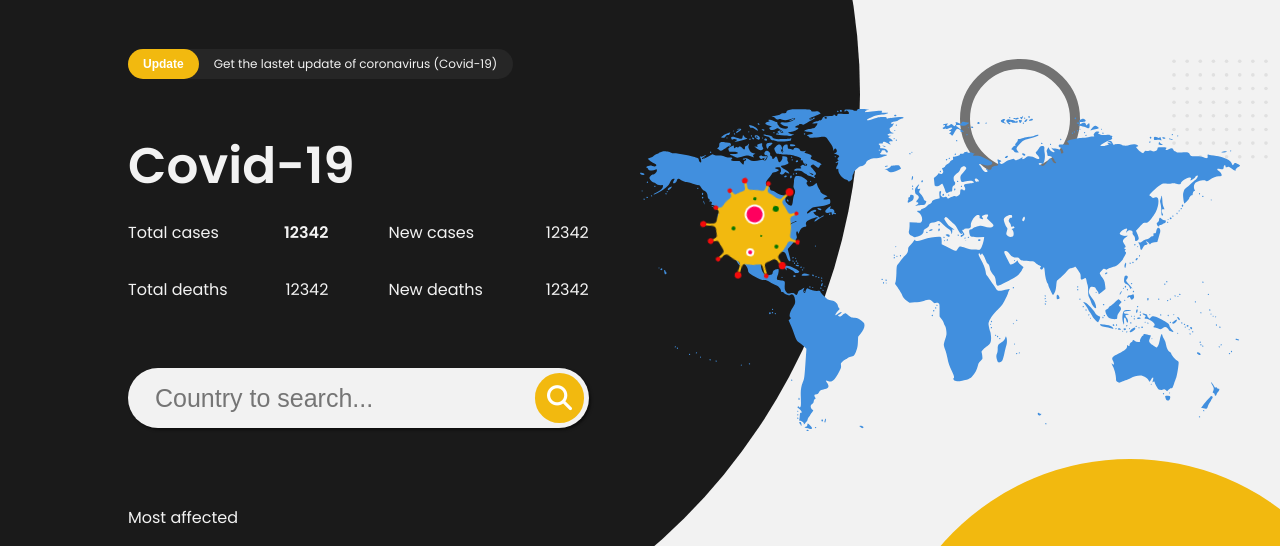
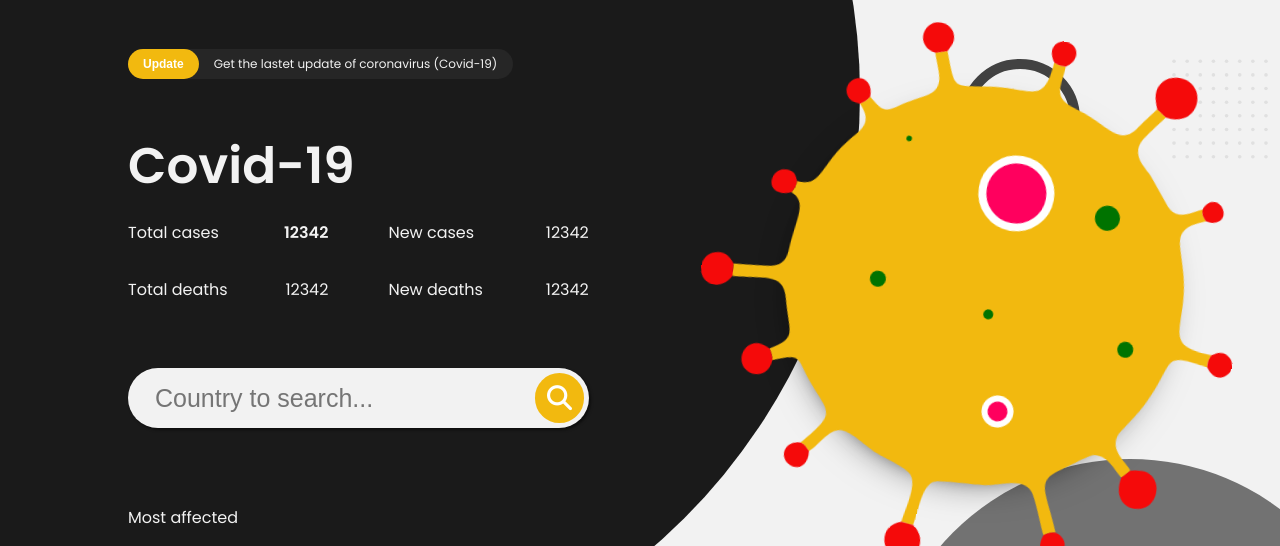
Before and after one commit to FabianXRL16/Covid-19, a website: page index.html in a window 1280 px wide. Shown: the part 91-637 px from the top of the page. Drawn offline with Linux system fonts and the light colour scheme; no server answers.

Commit message:
Animation v2 virus

```diff
--- a/Assets/Sass/_animations.scss
+++ b/Assets/Sass/_animations.scss
@@ -82,10 +82,10 @@
     transform: translateX(0px);
   }
   33%{
-    transform: translateX(2px);
+    transform: translateX(10px);
   }
   66%{
-    transform: translateX(-2px);
+    transform: translateX(-10px);
   }
   100%{
     transform: translateX(0px);
@@ -97,16 +97,16 @@
     transform: translate(0px, 0px);
   }
   20%{
-    transform: translate(1px, 1px);
+    transform: translate(5px, 5px);
   }
   40%{
-    transform: translate(-1px, 1px);
+    transform: translate(-5px, 5px);
   }
   80%{
-    transform: translate(1px, -1px);
+    transform: translate(5px, -5px);
   }
   100%{
-    transform: translate(-1px, -1px);
+    transform: translate(-5px, -5px);
   }
 }
 
@@ -115,7 +115,7 @@
     transform: translate(0px, 0px);
   }
   50%{
-    transform: translate(2px, -2px);
+    transform: translate(10px, -10px);
   }
 }
 
@@ -124,10 +124,10 @@
     transform: translate(0px, 0px);
   }
   20%{
-    transform: translate(2px, 0px);
+    transform: translate(10px, 0px);
   }
   60%{
-    transform: translate(-2px, -2px);
+    transform: translate(-10px, -10px);
   }
 }
 
@@ -136,10 +136,10 @@
     transform: translate(0px, 0px);
   }
   20%{
-    transform: translate(0px, -2px);
+    transform: translate(0px, -10px);
   }
   60%{
-    transform: translate(-2px, 4px);
+    transform: translate(-10px, 16px);
   }
 }
 
@@ -148,10 +148,10 @@
     transform: translate(0px, 0px);
   }
   20%{
-    transform: translate(-2px, -2px);
+    transform: translate(-10px, -10px);
   }
   60%{
-    transform: translate(2px, 6px);
+    transform: translate(10px, 18px);
   }
 }
 
@@ -166,15 +166,3 @@
     transform: scale(1.5);
   }
 }
-
-@keyframes global {
-  0%{
-    transform: translate(0px, 0px);
-  }
-  10%{
-    transform: scale(1);
-  }
-  14%{
-    transform: translate(50px, 50px);
-  }
-}
--- a/Assets/Sass/sections/_canvas.scss
+++ b/Assets/Sass/sections/_canvas.scss
@@ -26,7 +26,7 @@
       width: 500px;
       height: 500px;
       border-radius: 100%;
-      background-color: $bg-1;
+      background-color: $bg-6;
       transform: scale(1);
       animation: 2s circle 0.5s ease-in;
     }
@@ -37,7 +37,7 @@
       width: 100px;
       height: 100px;
       border-radius: 100%;
-      border: 10px solid $bg-6;
+      border: 10px solid $bg-3;
       transform: scale(1);
       animation: 2s circle 0.5s ease-in;
     }
--- a/Assets/Sass/sections/_container.scss
+++ b/Assets/Sass/sections/_container.scss
@@ -45,75 +45,73 @@
   .animationMain{
     grid-area: animation;
     padding: 80px 20% 0 0;
+    position: relative;
     animation: 2s animationMain 0.5s ease-in;
-    .bakcgroundAmintion{
-      position: relative;
-      margin-left: auto;
-      width: 600px;
-      height: 322px;
-      background-size: cover;
+    .shadow{
+      width: 360px;
+      height: 360px;
+      border-radius: 50%;
+      background-color: #000;
+      position: absolute;
+      box-shadow: rgba(0, 0, 0, 0.6) 0px 19px 38px, rgba(0, 0, 0, 0.6) 0px 15px 20px;
+      top: 70px;
+      left: 160px;
+    }
     .covid{
-        width: 101px;
-        height: 101px;
+      width: 540px;
+      height: 537px;
       position: absolute;
-        top: 70px;
+      top: 0;
       left: 60px;
-        animation-name: global;
-        animation-duration: 28s;
-        animation-delay: 4s;
-        animation-timing-function: ease-in;
-        animation-iteration-count: infinite;
       .protein{
-          transform: scale(0);
         animation: 10s protein 2s ease-in-out infinite;
         background-size: cover;
         width: 100%;
         height: 100%;
         position: relative;
         .protein-1{
-            @include protein($s: 16px, $bg:#FF005E);
-            border: 2px solid #fff;
-            top: 25px;
-            left: 40px;
+          @include protein($s: 60px, $bg:#FF005E);
+          border: 8px solid #fff;
+          top: 120px;
+          left: 250px;
           animation: 2s protein1 .5s infinite;
         }
         .protein-2{
-            @include protein($s: 4px, $bg:#FF005E);
-            border: 2px solid #fff;
-            bottom: 25px;
-            left: 50px;
+          @include protein($s: 20px, $bg:#FF005E);
+          border: 6px solid #fff;
+          bottom: 150px;
+          left: 300px;
           animation: 2s protein2 .5s infinite;
         }
         .protein-3{
-            @include protein($s: 4px, $bg:#007300);
-            bottom: 45px;
-            left: 30px;
+          @include protein($s: 16px, $bg:#007300);
+          bottom: 255px;
+          left: 160px;
           animation: 2s protein3 .5s infinite;
         }
         .protein-4{
-            @include protein($s: 2px, $bg:#007300);
-            bottom: 45px;
-            left: 60px;
+          @include protein($s: 10px, $bg:#007300);
+          bottom: 250px;
+          left: 280px;
           animation: 2s protein4 .5s infinite;
         }
         .protein-5{
-            @include protein($s: 4px, $bg:#007300);
-            bottom: 35px;
-            right: 20px;
+          @include protein($s: 16px, $bg:#007300);
+          bottom: 230px;
+          right: 100px;
           animation: 2s protein5 .5s infinite;
         }
         .protein-6{
-            @include protein($s: 6px, $bg:#007300);
-            top: 24px;
-            right: 25px;
+          @include protein($s: 25px, $bg:#007300);
+          top: 160px;
+          right: 130px;
           animation: 2s protein6 .5s infinite;
         }
         .protein-7{
-            @include protein($s: 3px, $bg:#007300);
-            top: 18px;
-            left: 48px;
+          @include protein($s: 5px, $bg:#007300);
+          top: 120px;
+          left: 180px;
           animation: 2s protein7 .5s infinite;
-          }
         }
       }
     }
--- a/Assets/Sass/style.scss
+++ b/Assets/Sass/style.scss
@@ -1,4 +1,4 @@
-// @import "./sections/loader.scss";
+@import "./sections/loader.scss";
 @import "./sections/container.scss";
 @import "./sections/canvas";
 
--- a/index.html
+++ b/index.html
@@ -31,7 +31,7 @@
         </div>
       </nav>
       <section class="animationMain">
-        <div class="bakcgroundAmintion" style="background-image: url('./Assets/Img/map.svg');">
+        <div class="shadow"></div>
         <div class="covid">
           <div class="protein" style="background-image: url('./Assets/Img/covid.svg');">
             <div class="protein-1"></div>
@@ -41,7 +41,6 @@
             <div class="protein-5"></div>
             <div class="protein-6"></div>
             <div class="protein-7"></div>
-            </div>
           </div>
         </div>
       </section>
```
Also changed, not shown: Assets/Css/style.css, 1 other file. Lines whose indentation alone changed are shown as unchanged.
